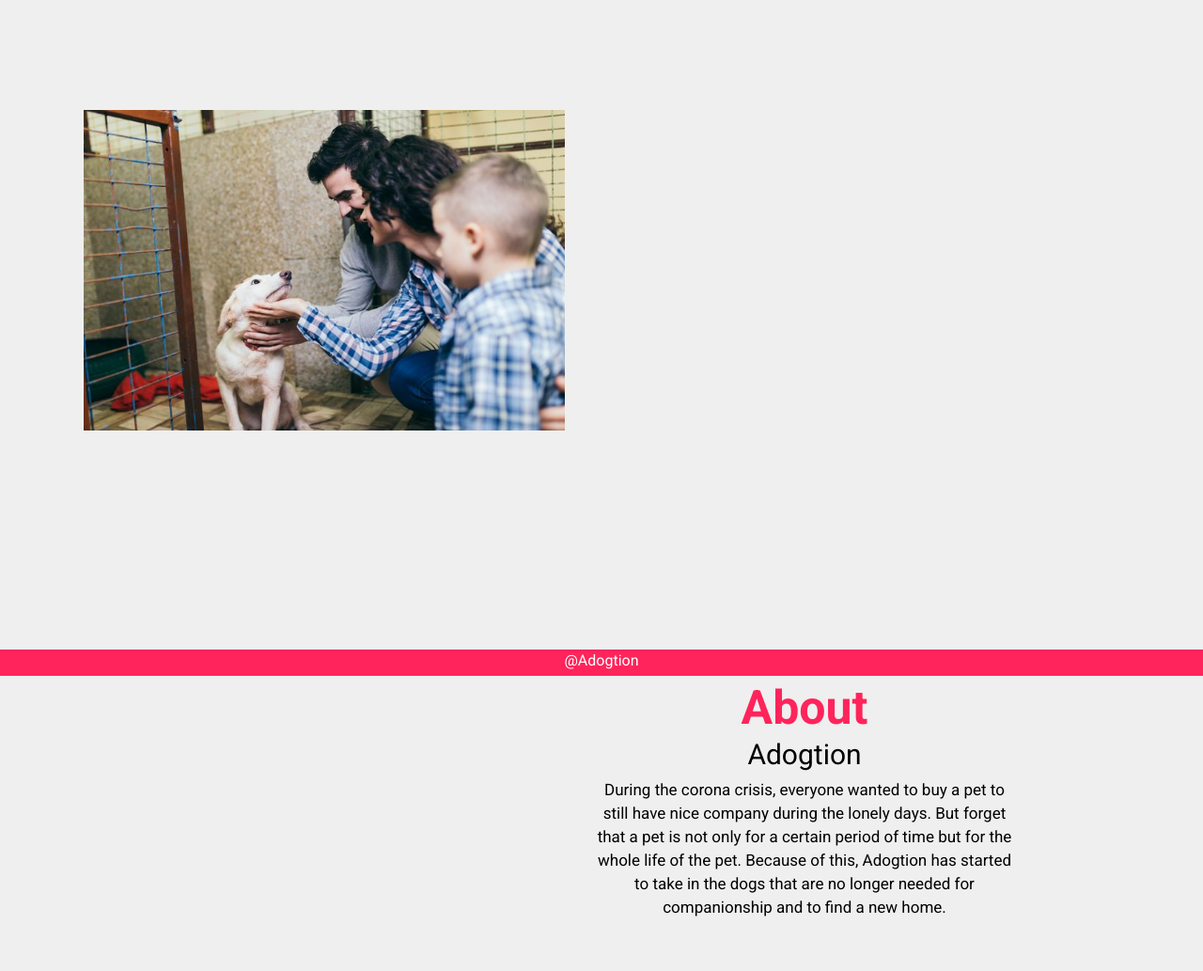
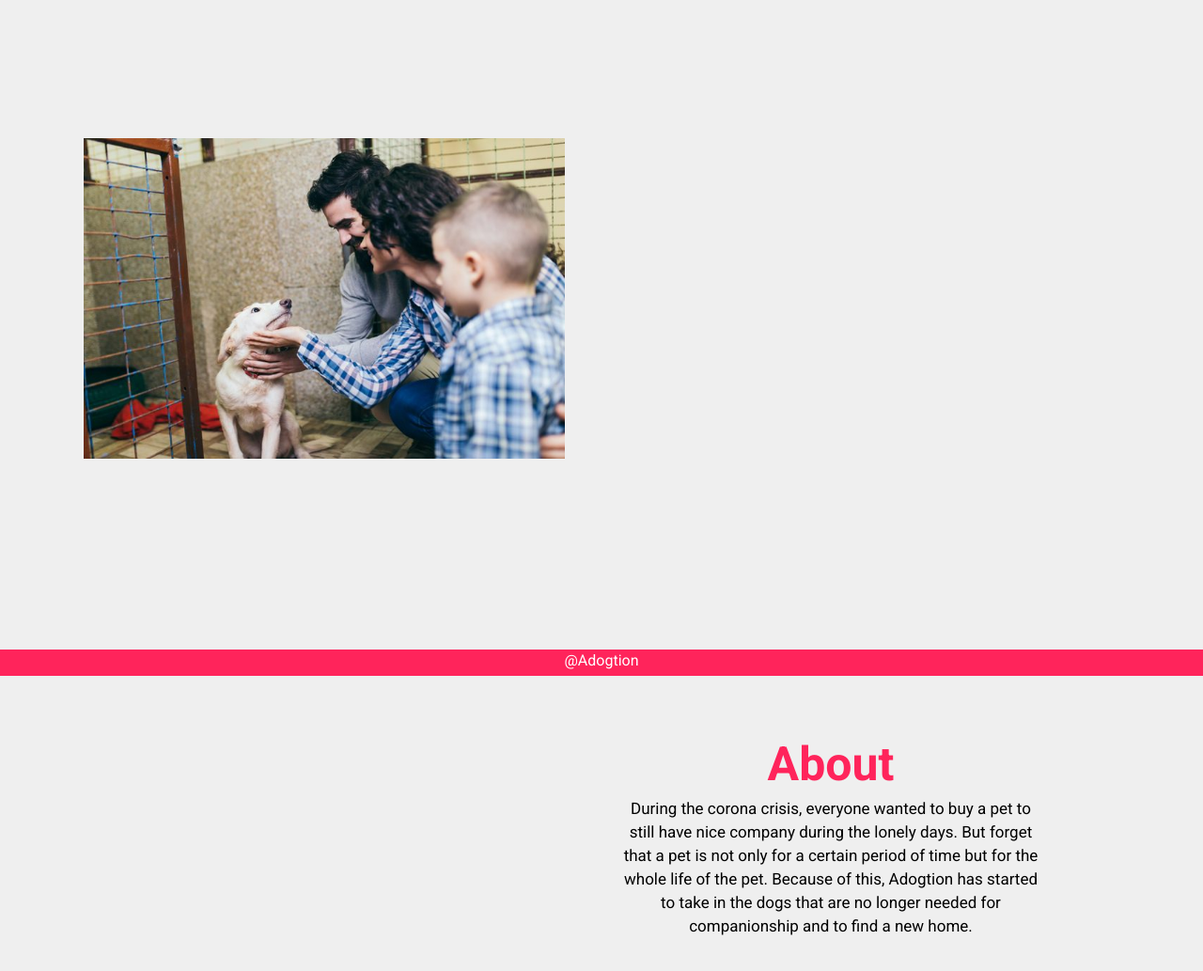
Before and after one commit to EHB-MCT/web2-frontend-JasonRoossens, a website built with webpack: page docs/pages/about.html in a window 1280 px wide. Shown: the part 81-1114 px from the top of the page at 94% size. Built offline with nearby package versions, Linux system fonts and the light colour scheme; no server answers; a script that the page names is missing.

Commit message:
style changes on about page

```diff
--- a/docs/css/style.css
+++ b/docs/css/style.css
@@ -246,6 +246,7 @@ footer {
     width: 40%;
     padding-top: 50px;
     padding-right: 100px;
+    padding-bottom: 100px;
 
 }
 
@@ -286,7 +287,7 @@ footer {
     display: block;
     margin: auto;
     width: 80%;
-    padding-top: 120px;
+    padding-top: 150px;
     padding-left: 50px;
 }
 
@@ -294,7 +295,7 @@ footer {
     width: 35%;
     float: right;
     text-align: center;
-    padding: 270px 200px 80px 80px;
+    padding: 300px 172px 80px 80px;
 }
 
 #aboutText h2 {
--- a/docs/pages/about.html
+++ b/docs/pages/about.html
@@ -36,7 +36,6 @@
         </div>
         <div id="aboutText">
             <h2>About</h2>
-            <h3>Adogtion</h3>
             <p>During the corona crisis, everyone wanted to buy a pet to still have nice company during the lonely days.
                 But forget that a pet is not only for a certain period of time but for the whole life of the pet.
                 Because of this, Adogtion has started to take in the dogs that are no longer needed for companionship
```
